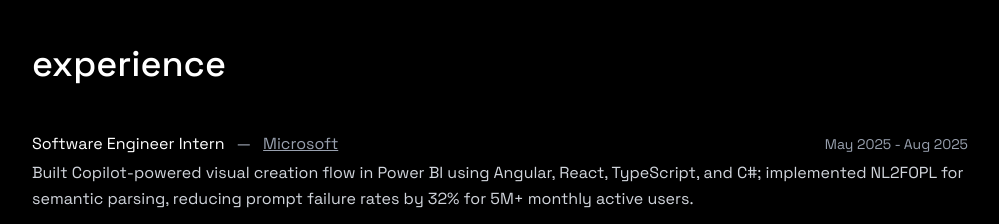
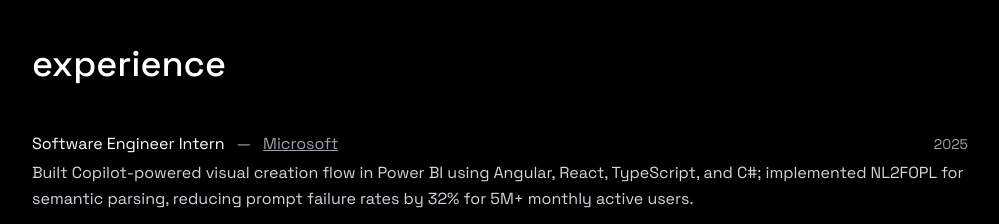
Before and after one commit to mlekhi/mayalekhi.ca, a Next.js app: page / in a window 1280 px wide. Shown: the part 840-1064 px from the top of the page, without its empty margins (140-1139 px from the left). Built offline with nearby package versions, Linux system fonts and the light colour scheme.

Commit message:
udpate year

```diff
--- a/app/components/Experience.tsx
+++ b/app/components/Experience.tsx
@@ -11,7 +11,7 @@ const experiences: ExperienceItem[] = [
     title: "Software Engineer Intern",
     company: "Microsoft",
     companyUrl: "https://microsoft.com/",
-    period: "May 2025 - Aug 2025",
+    period: "2025",
     description: "Built Copilot-powered visual creation flow in Power BI using Angular, React, TypeScript, and C#; implemented NL2FOPL for semantic parsing, reducing prompt failure rates by 32% for 5M+ monthly active users."
   },
   {
```
